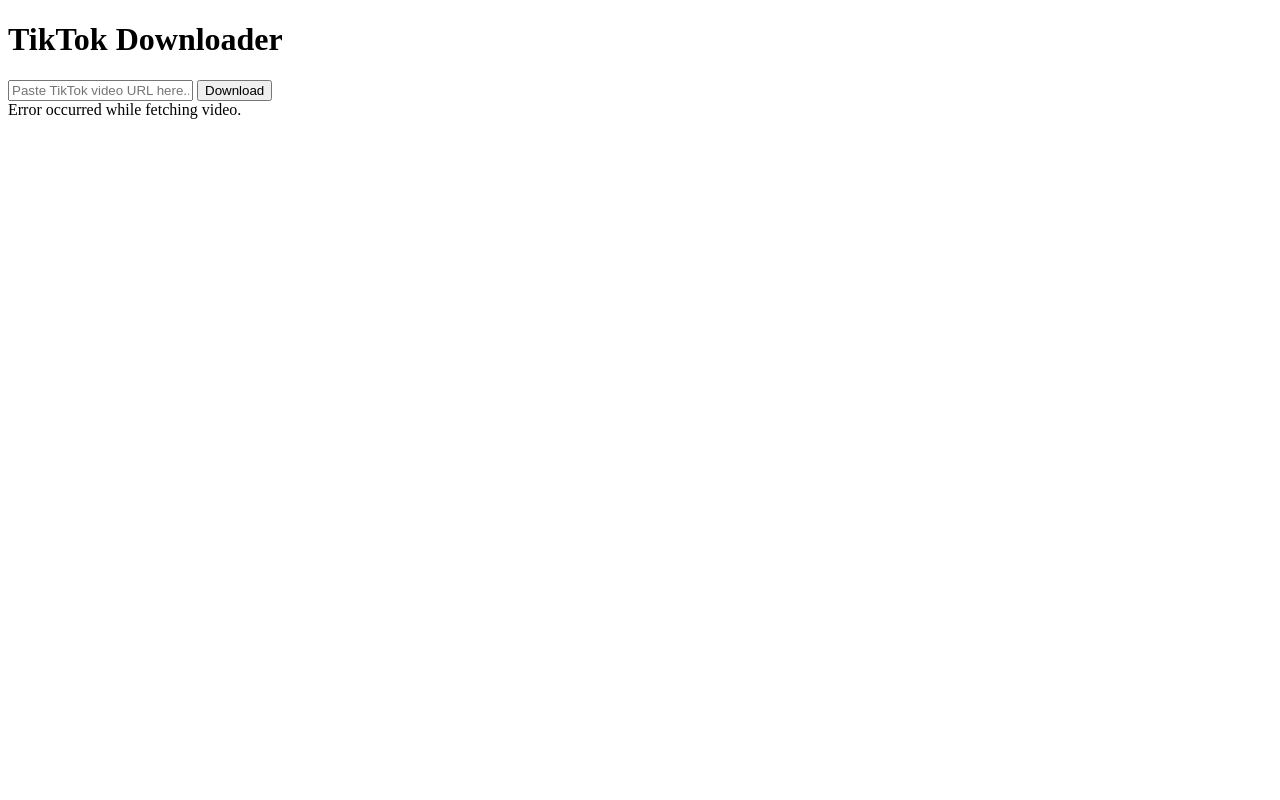
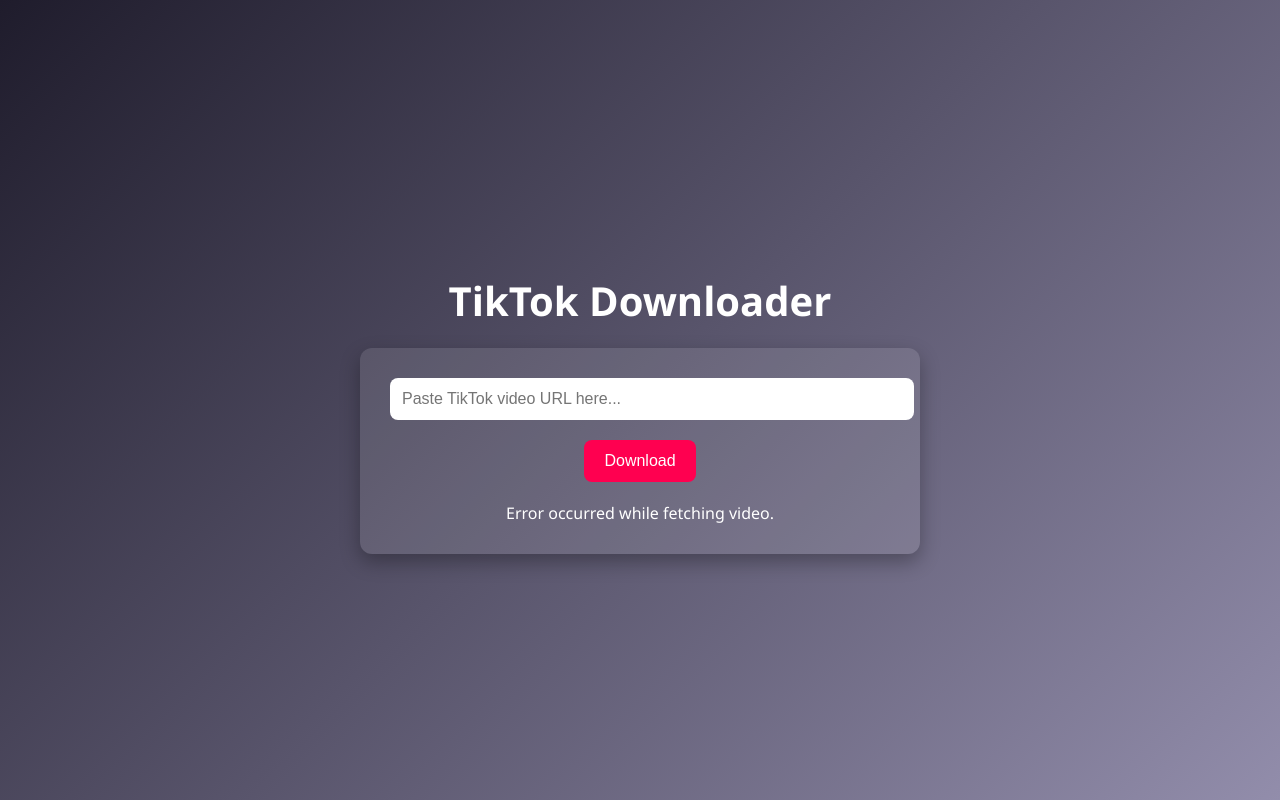
Before and after one commit to Obedweb3/Fuck-you, a plain HTML site: page index.html in a window 1280 px wide. Both pictures are taken after a click on the button "Download". Drawn offline with Linux system fonts and the light colour scheme; no server answers.

Commit message:
Update index.html

```diff
--- a/index.html
+++ b/index.html
@@ -4,7 +4,68 @@
   <meta charset="UTF-8" />
   <meta name="viewport" content="width=device-width, initial-scale=1.0" />
   <title>TikTok Downloader</title>
-  <!-- Styles remain unchanged -->
+  <style>
+    body {
+      background: linear-gradient(135deg, #1f1c2c, #928dab);
+      font-family: 'Segoe UI', sans-serif;
+      color: #fff;
+      display: flex;
+      flex-direction: column;
+      align-items: center;
+      justify-content: center;
+      height: 100vh;
+      margin: 0;
+    }
+
+    h1 {
+      font-size: 2.5rem;
+      margin-bottom: 20px;
+    }
+
+    .container {
+      background-color: rgba(255, 255, 255, 0.1);
+      padding: 30px;
+      border-radius: 12px;
+      box-shadow: 0 8px 20px rgba(0, 0, 0, 0.3);
+      width: 90%;
+      max-width: 500px;
+      text-align: center;
+    }
+
+    input[type="text"] {
+      width: 100%;
+      padding: 12px;
+      border: none;
+      border-radius: 8px;
+      margin-bottom: 20px;
+      font-size: 1rem;
+    }
+
+    button {
+      background-color: #ff0050;
+      color: white;
+      border: none;
+      padding: 12px 20px;
+      border-radius: 8px;
+      font-size: 1rem;
+      cursor: pointer;
+      transition: background-color 0.3s ease;
+    }
+
+    button:hover {
+      background-color: #e60045;
+    }
+
+    .result {
+      margin-top: 20px;
+    }
+
+    .result a {
+      color: #00ffcc;
+      text-decoration: none;
+      font-weight: bold;
+    }
+  </style>
 </head>
 <body>
   <h1>TikTok Downloader</h1>
@@ -21,18 +82,11 @@
       resultDiv.innerHTML = 'Fetching download link...';
 
       try {
-        const response = await fetch('https://tikmate.app/api/lookup', {
-          method: 'POST',
-          headers: {
-            'Content-Type': 'application/json',
-          },
-          body: JSON.stringify({ url }),
-        });
-
+        const response = await fetch(`https://apis.davidcyriltech.my.id/download/tiktokv4?url=${encodeURIComponent(url)}`);
         const data = await response.json();
 
         if (data && data.video) {
-          resultDiv.innerHTML = `<a href="${data.video}" target="_blank" download="tiktok_video.mp4">Click here to download video</a>`;
+          resultDiv.innerHTML = `<a href="${data.video}" target="_blank">Click here to download video</a>`;
         } else {
           resultDiv.innerHTML = 'Failed to retrieve video. Please check the URL.';
         }
```
